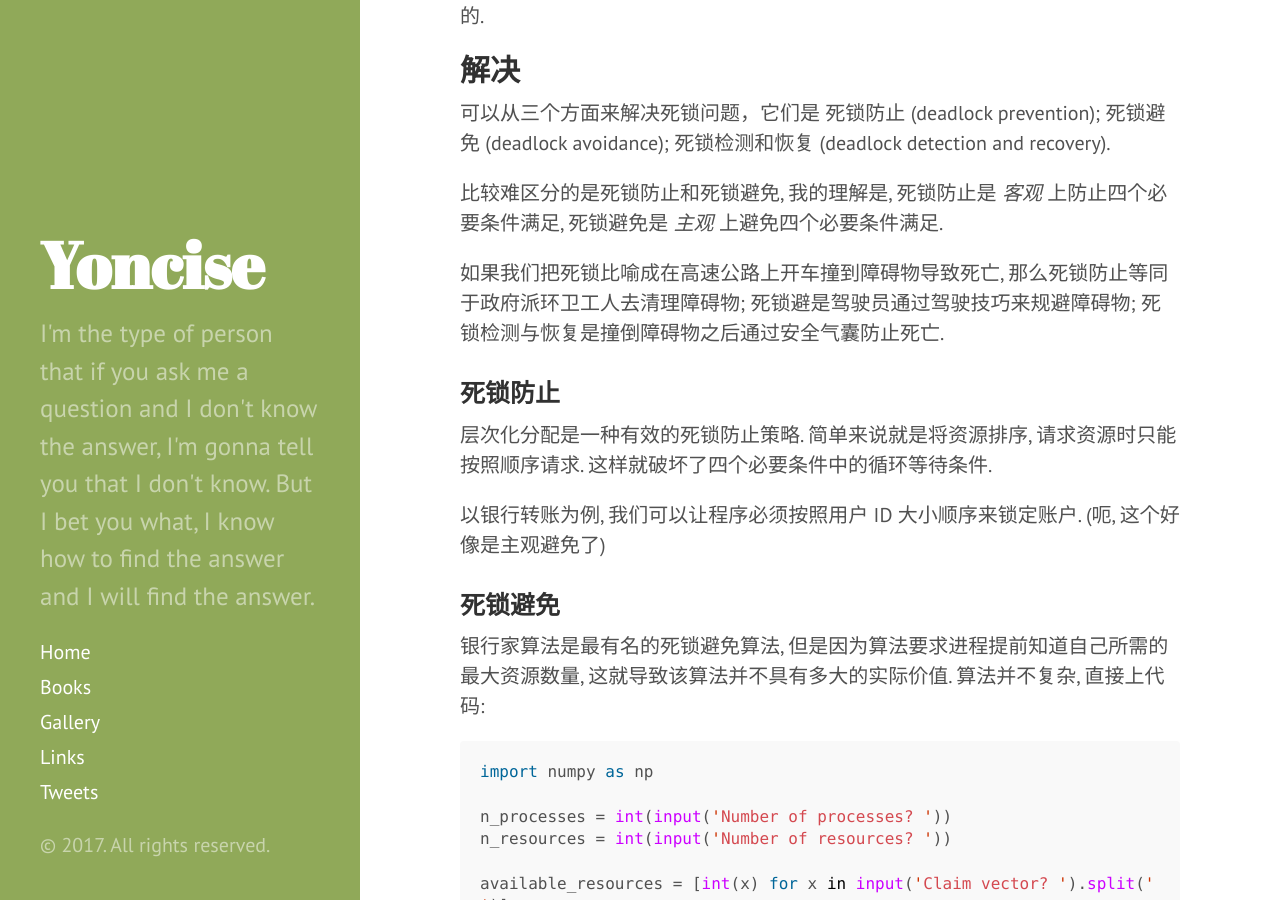
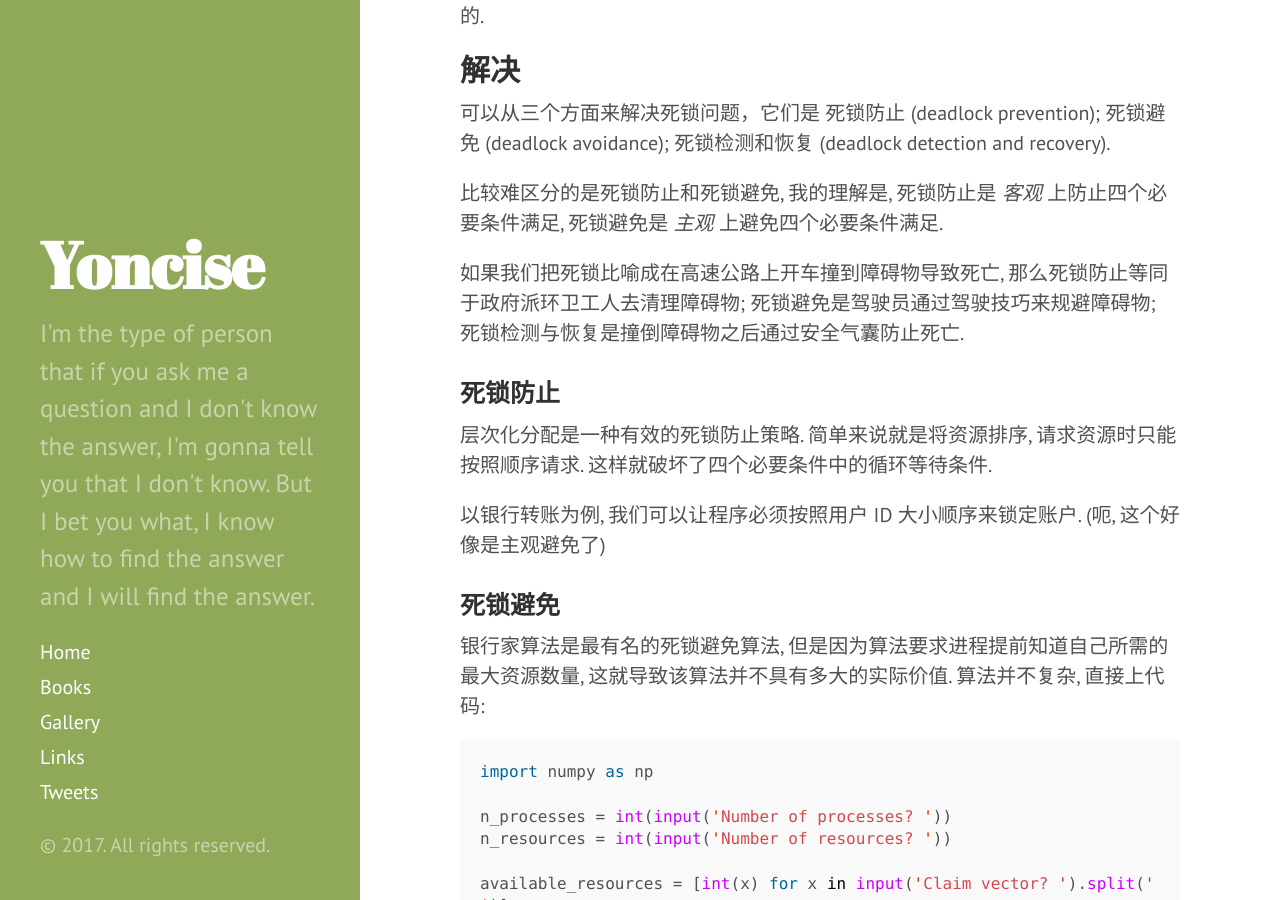
Before and after one commit to yoncise/yoncise.github.io, a Jekyll site: the page built from _posts/2017-07-29-死锁.md, in a window 1280 px wide and 900 px high, scrolled down 898 px. Built offline with Jekyll 4.4.1, drawn with Linux system fonts in a browser that asks for light colours.

Commit message:
typo fix

```diff
--- a/_posts/2017-07-29-死锁.md
+++ b/_posts/2017-07-29-死锁.md
@@ -42,7 +42,7 @@ title: 死锁
 死锁避免是 *主观* 上避免四个必要条件满足.
 
 如果我们把死锁比喻成在高速公路上开车撞到障碍物导致死亡,
-那么死锁防止等同于政府派环卫工人去清理障碍物; 死锁避是驾驶员通过驾驶技巧来规避障碍物;
+那么死锁防止等同于政府派环卫工人去清理障碍物; 死锁避免是驾驶员通过驾驶技巧来规避障碍物;
 死锁检测与恢复是撞倒障碍物之后通过安全气囊防止死亡.
 
 ### 死锁防止
```
Also changed, not shown: books.md (+1 -1 lines).
